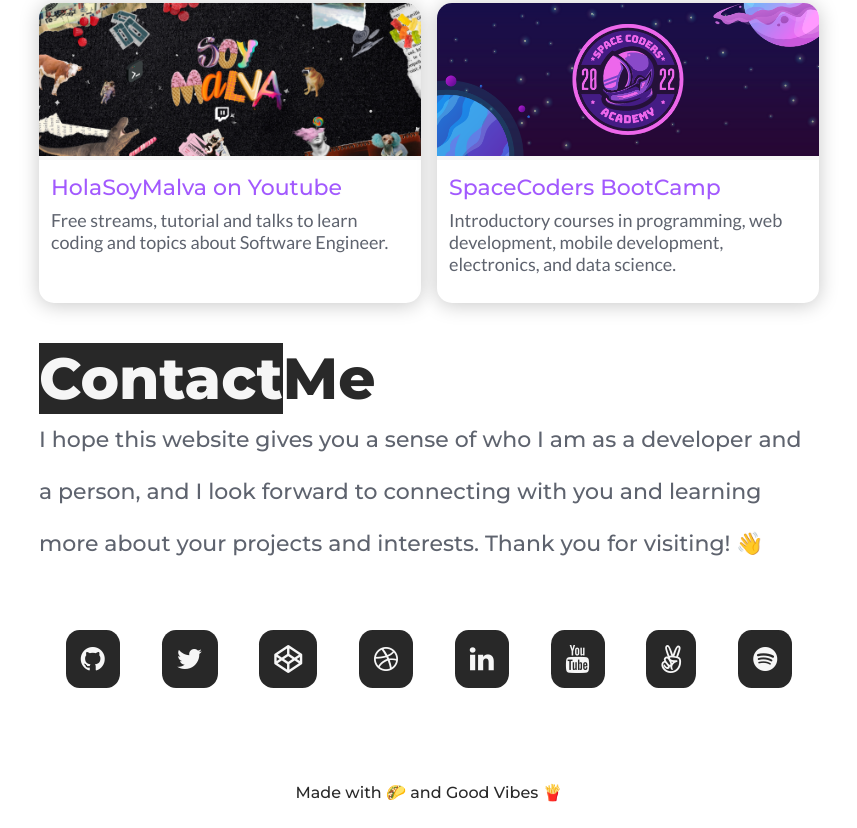
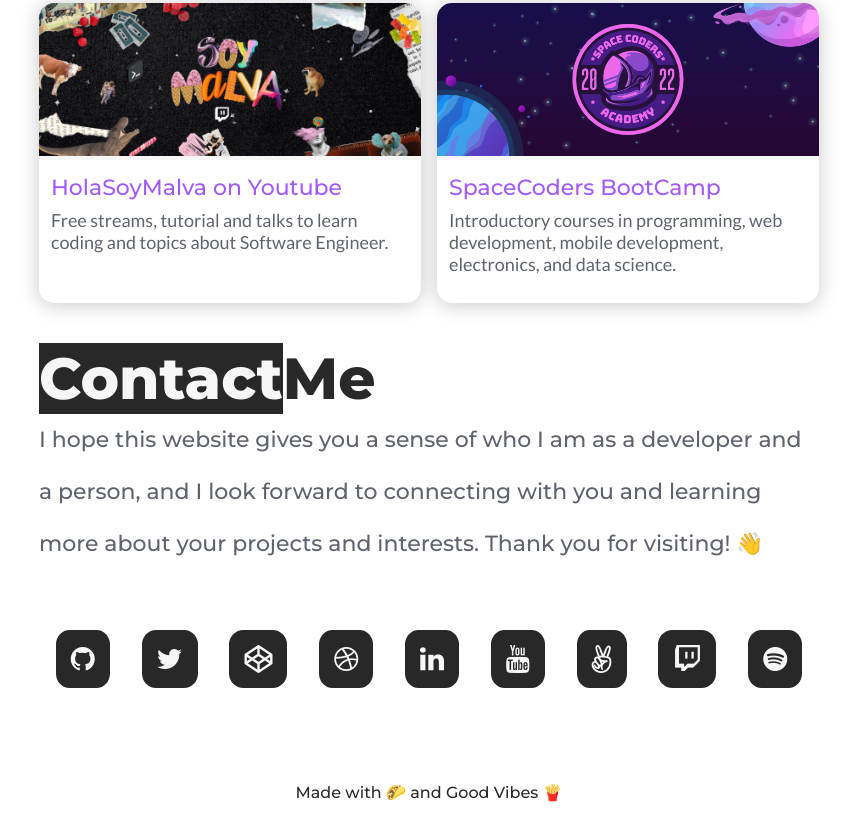
Before and after one commit to holasoymalva/malvabombom.xyz, a website: page index.html in a window 1280 px wide. Shown: the part 3786-4614 px from the top of the page, without its empty margins (211-1068 px from the left). Drawn offline with Linux system fonts and the light colour scheme.

Commit message:
agregamos twitch

```diff
--- a/index.html
+++ b/index.html
@@ -345,6 +345,11 @@
             class="fa fa-angellist box jump"
           ></a>
           <a
+            href="https://www.twitch.tv/holasoymalva"
+            target="_blank"
+            class="fa fa-twitch box jump"
+          ></a>
+          <a
             href="https://open.spotify.com/playlist/3u8Vp1QQn996ISN9ecCSJ6?si=4085e5595dd8407b"
             target="_blank"
             class="fa fa-spotify box jump"
```
